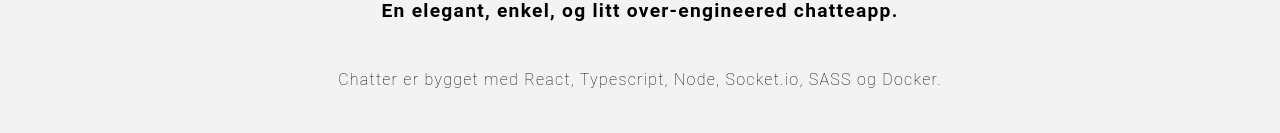
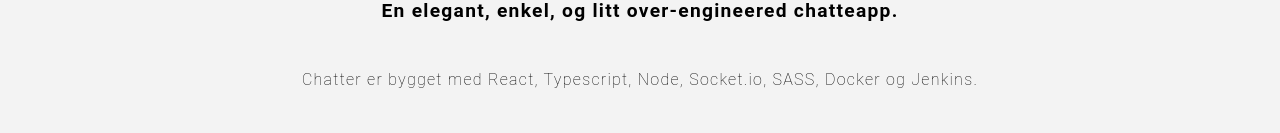
Before and after one commit to tor0405/chatter, a React (Create React App) app in the folder frontend/: page / in a window 1280 px wide. Shown: the part 198-331 px from the top of the page. Built offline with nearby package versions, Linux system fonts and the light colour scheme; no server answers.

Commit message:
Jenkins fix

```diff
--- a/frontend/src/views/landing/Landing.tsx
+++ b/frontend/src/views/landing/Landing.tsx
@@ -12,7 +12,7 @@
                         <h3 className={"landing__intro-sub"}>En elegant, enkel, og litt over-engineered chatteapp.</h3>
                 </section>
                 <section className={"landing__about"}>
-                    <p className={"about__text"}>Chatter er bygget med React, Typescript, Node, Socket.io, SASS og Docker.</p>
+                    <p className={"about__text"}>Chatter er bygget med React, Typescript, Node, Socket.io, SASS, Docker og Jenkins.</p>
                     <a href={"https://github.com/tor0405/chatter"}><img className={"about__image"} src={"./github.png"} /></a>
                 </section>
             </div>
```
